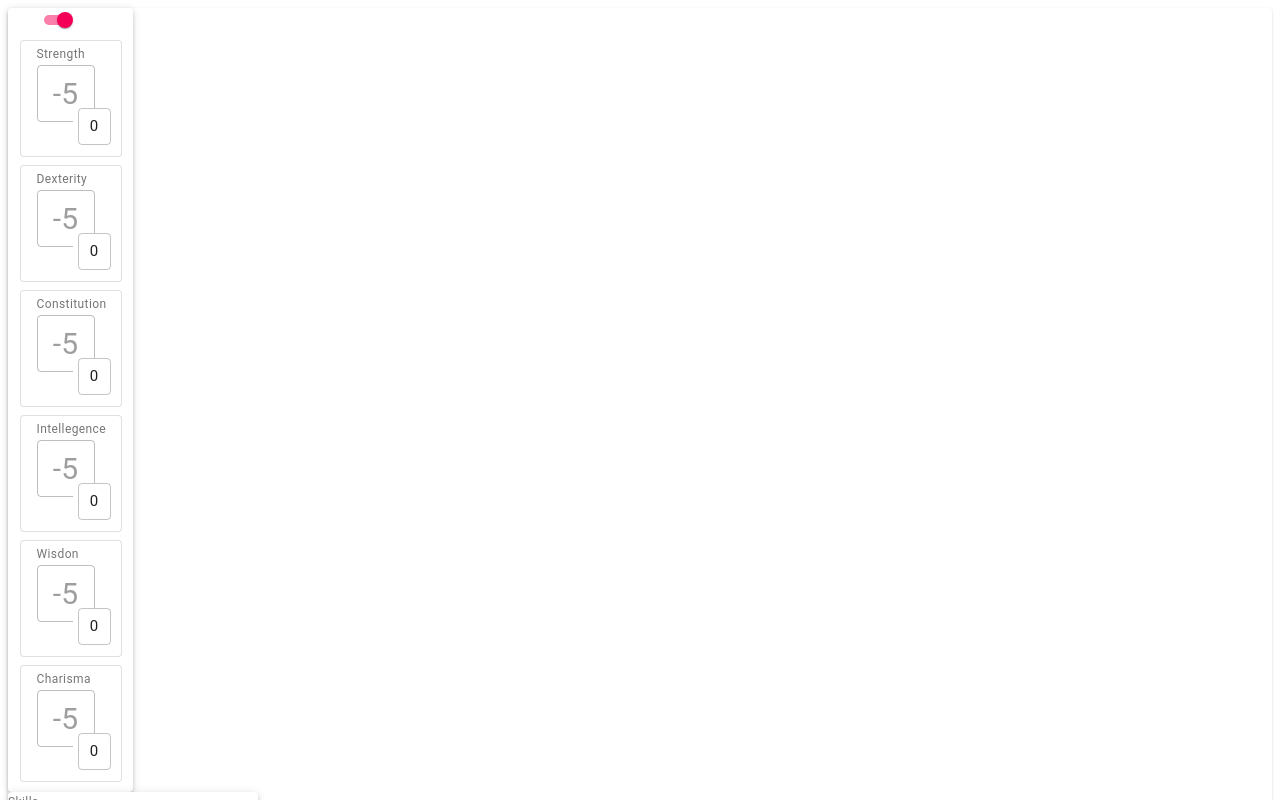
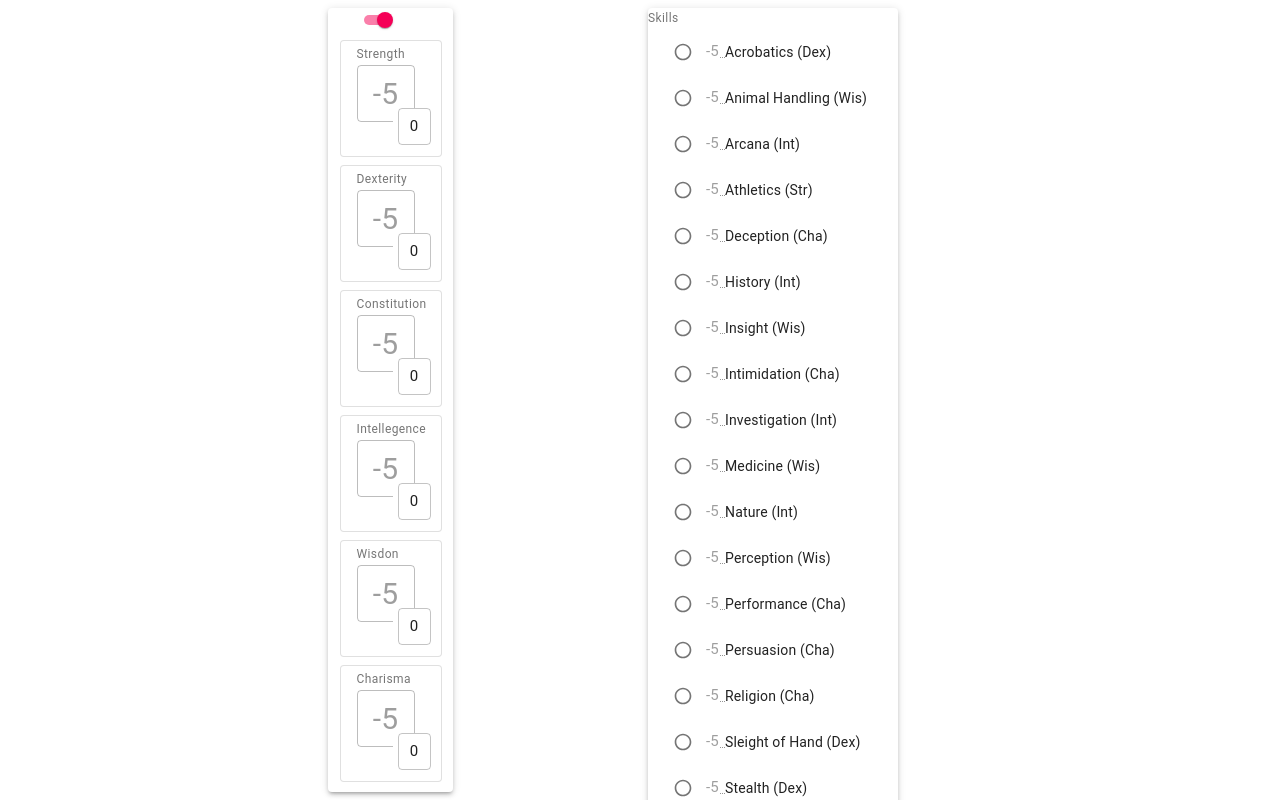
Before and after one commit to elchung/DnD-Character-Sheets, a Next.js app: page / in a window 1280 px wide. Shown: the top 800 px of the page. Built offline with nearby package versions, Linux system fonts and the light colour scheme.

Commit message:
better test spacing

```diff
--- a/pages/index.jsx
+++ b/pages/index.jsx
@@ -2,6 +2,7 @@ import React from 'react';
 import Paper from '@material-ui/core/Paper';
 import AbilityScoreComponent from './CharacterSheet/AbilityScoresComponent';
 import SkillsComponent from './CharacterSheet/SkillsComponent';
+import Grid from '@material-ui/core/Grid';
 
 export default function Home() {
   const [scoreOnTop, setScoreOnTop] = React.useState(false);
@@ -25,7 +26,8 @@ export default function Home() {
   const [expertise, setExpertise] = React.useState(new Set());
 
   return (
-    <Paper>
+    <Grid container justify="center" spacing={2} direction="row">
+      <Grid item xs={3}>
         <AbilityScoreComponent
           scoreOnTop={scoreOnTop}
           setScoreOnTop={setScoreOnTop}
@@ -43,6 +45,8 @@ export default function Home() {
           setChaScore={setChaScore}
           style={style}
         />
+      </Grid>
+      <Grid item xs={3}>
         <SkillsComponent
           abilityScores={abilityScores}
           proficiencyBonus={proficiencyBonus}
@@ -52,6 +56,7 @@ export default function Home() {
           setExpertise={setExpertise}
           style={style}
         />
-    </Paper>
+      </Grid>
+    </Grid>
   );
 }
```
Lines whose indentation alone changed are shown as unchanged.
